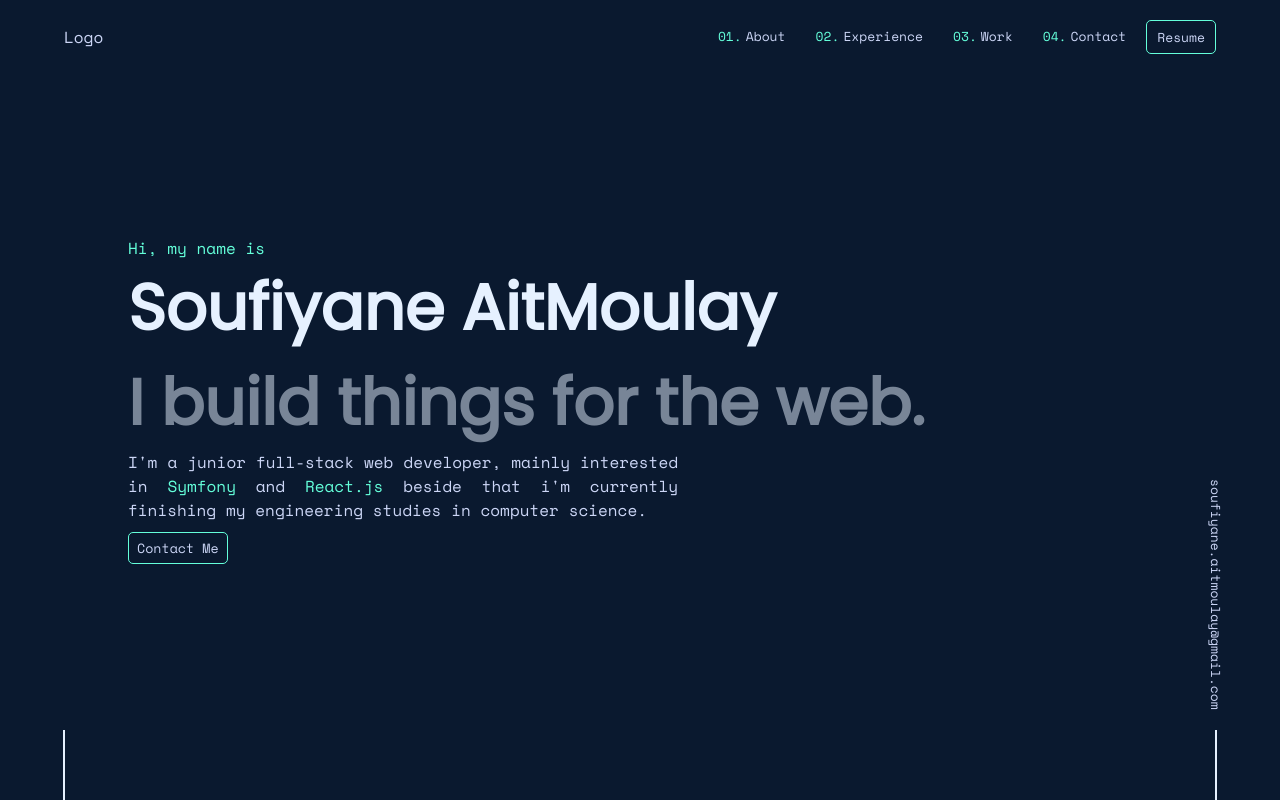
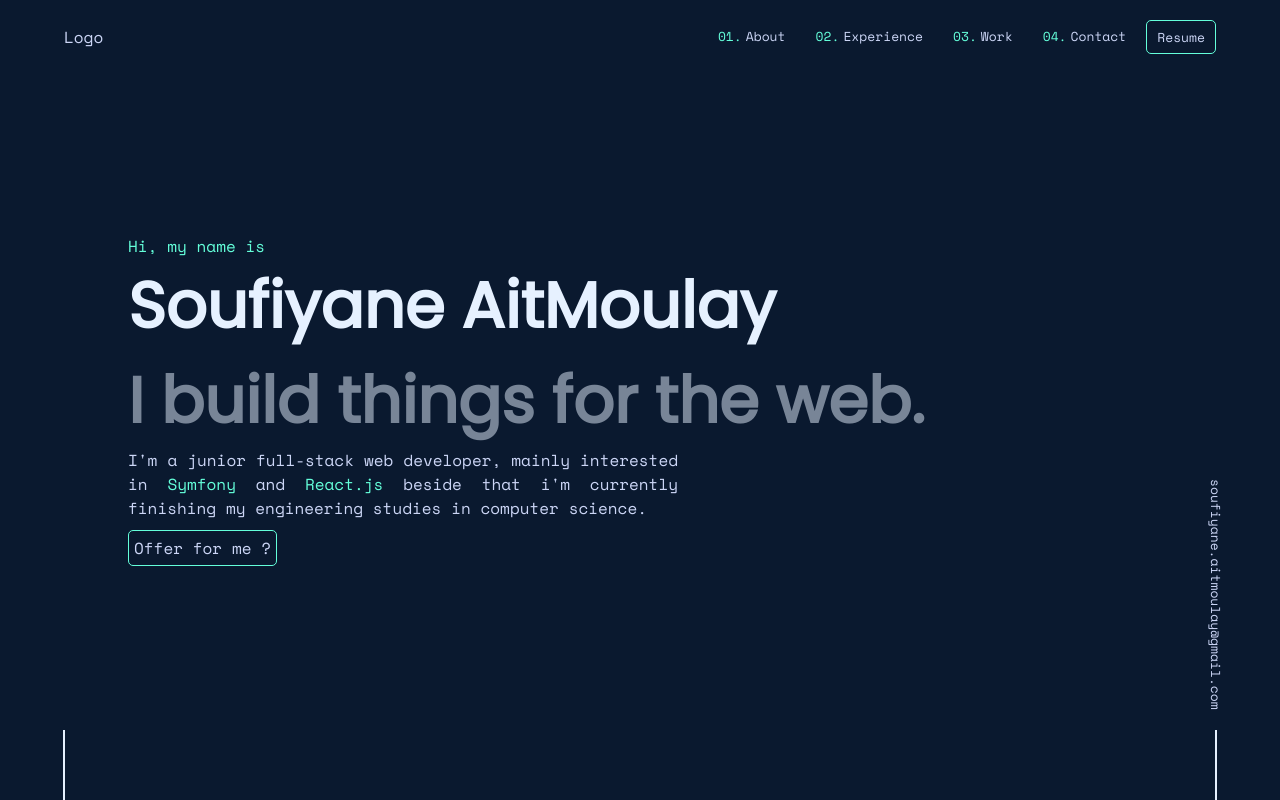
Before and after one commit to soufiiyane/Portfolio, a React (Create React App) app: page / in a window 1280 px wide. Built offline with nearby package versions, Linux system fonts and the light colour scheme; the HTML template or start-up script is replaced by a standard one.

Commit message:
adding wowJs

```diff
--- a/src/assets/css/Hero.css
+++ b/src/assets/css/Hero.css
@@ -32,19 +32,19 @@
     text-align: justify;
 }
 
-.hero button {
+.hero a {
     background-color: transparent;
     border: 1px solid #64ffda;
     border-radius: 5px;
     margin-top: 10px;
-    max-width: fit-content;
-    padding: 5px 8px;
+    width: fit-content;
+    padding: 5px;
     font-family: 'Space Mono';
     cursor: pointer;
     transition: .5s;
 }
 
-.hero button:hover {
+.hero a:hover {
     background-color: #64ffdb5d;
 }
 
--- a/src/components/Hero.js
+++ b/src/components/Hero.js
@@ -1,13 +1,23 @@
 import '../assets/css/Hero.css';
+import WOW from 'wowjs';
+import React, { useState, useEffect } from 'react';
+import "../../node_modules/wowjs/css/libs/animate.css"
+function Hero() {
 
-function Hero() {
+    useEffect(() => {
+        const wow = new WOW.WOW({
+          live: false,
+        });
+        wow.init();
+      }, []);
+
     return (
-        <div className='hero'>
+        <div className='hero wow fadeIn' data-wow-duration="2s" data-wow-delay=".5s">
             <span>Hi, my name is</span>
             <h1>Soufiyane AitMoulay</h1>
             <h2>I build things for the web.</h2>
             <p>I'm a junior full-stack web developer, mainly interested in <span>Symfony</span> and <span>React.js</span> beside that i'm currently finishing my engineering studies in computer science.</p>
-            <button>Contact Me</button>
+           <a href='mailto:soufiyane.aitmoulay@gmail.com'>Offer for me ?</a>
         </div>
     );
 }
```
